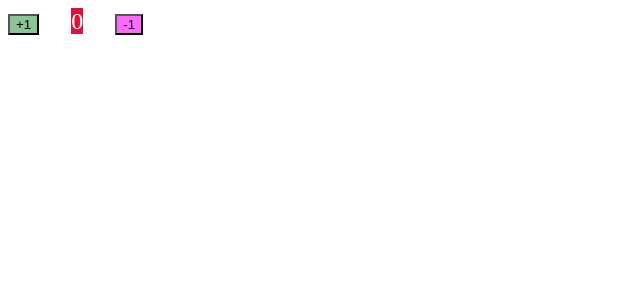
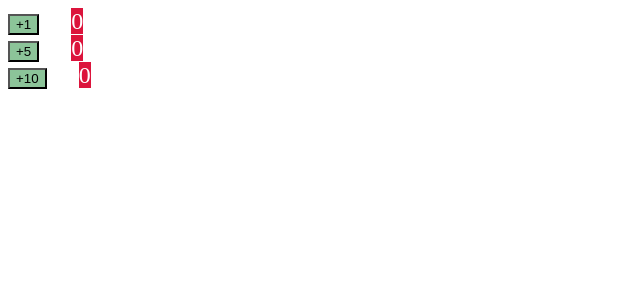
Before and after one commit to rajkumat3344/react-cysdka, a React (Create React App) app: page / in a window 1280 px wide. Shown: the top 300 px of the page, without its empty margins (0-640 px from the left). Built offline with nearby package versions, Linux system fonts and the light colour scheme.

Commit message:
2 files modified

```diff
--- a/src/App.js
+++ b/src/App.js
@@ -5,7 +5,9 @@ import Counter from './Components/Counter';
 export default function App() {
   return (
     <div>
-      <Counter />
+      <Counter by={1} />
+      <Counter by={5} />
+      <Counter by={10} />
     </div>
   );
 }
--- a/src/Components/Counter.jsx
+++ b/src/Components/Counter.jsx
@@ -17,26 +17,16 @@ export default class Counter extends Component {
     return (
       <div className="counter">
         <button className="btn1" onClick={this.increment}>
-          +1
+          +{this.props.by}
         </button>
         <span className="count">{this.state.counter}</span>
-        <button className="btn2" onClick={this.decrement}>
-          -1
-        </button>
       </div>
     );
   };
   increment = () => {
     //update state --> counter++
     this.setState({
-      counter: this.state.counter + 1
-    });
-  };
-
-  decrement = () => {
-    //update state --> counter--
-    this.setState({
-      counter: this.state.counter - 1
+      counter: this.state.counter + this.props.by
     });
   };
 }
```
